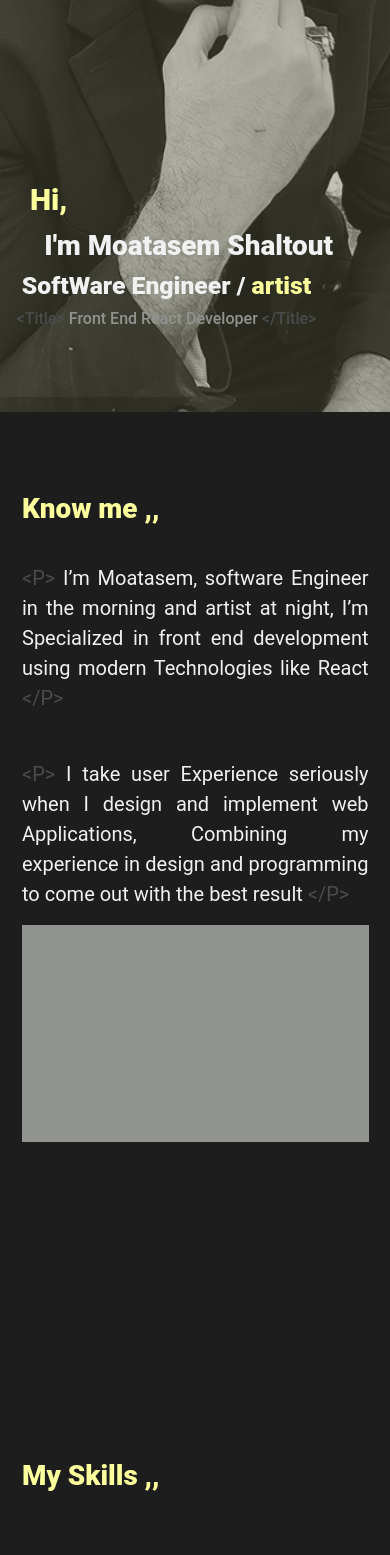
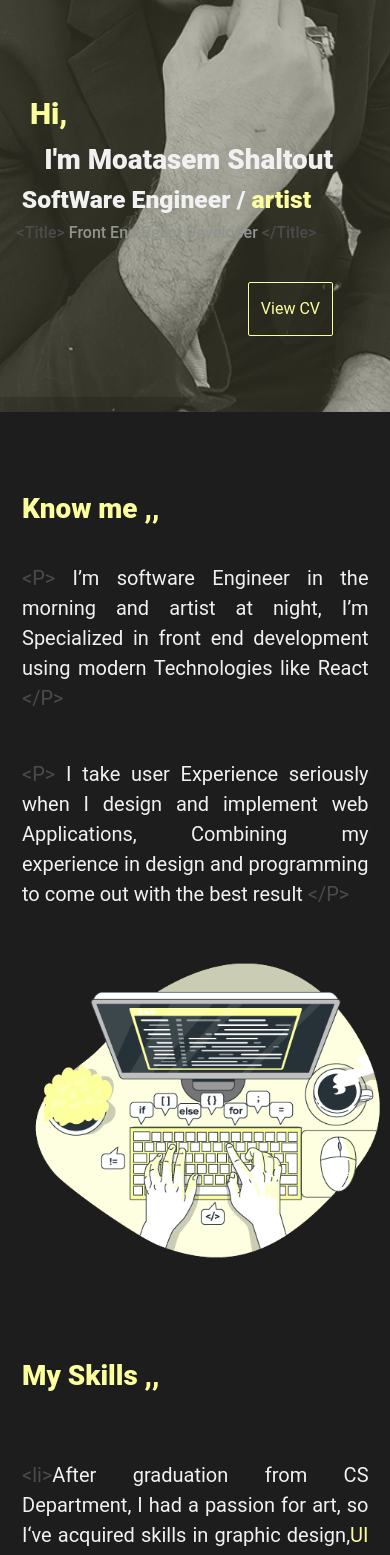
Before and after one commit to M3tesim/M3tesimu.github.io, a React (Create React App) app: page / in a window 390 px wide. Shown: the part 432-1987 px from the top of the page. Built offline with nearby package versions, Linux system fonts and the light colour scheme.

Commit message:
adding cv and contact me sample

```diff
--- a/src/App.css
+++ b/src/App.css
@@ -32,6 +32,12 @@ header button {
   border-style: solid;
   border-width: 0.75px;
   border-radius: 2px;
+}
+.btn a{
+  color:  var(--primaryColor);
+}
+.btn a:hover{
+  color:  white;
 }
 
 hr {
@@ -77,11 +83,12 @@ embed {
 
 .shifted {
   position: relative;
-  left: -4em;
+  left: 3em;
 }
 #hi-word {
   position: relative;
   top: -3em;
+  left:-1em;
 }
 
 .sidenav div {
@@ -123,7 +130,6 @@ embed {
 }
 .section {
   font-size: var(--basicFont);
-  padding-bottom: 5em;
 }
 
 .display-column {
@@ -185,7 +191,7 @@ embed {
 
 #profile-image {
   display: block;
-  max-height: 90%;
+  max-height: 100%;
   width: auto;
   position: relative;
   left: 5em;
@@ -202,12 +208,7 @@ embed {
   color: var(--reddishGray);
 }
 
-.some-image {
-  background-color: var(--meduimGray);
-  height: 50%;
-  width: 70%;
-  margin-left: 2em;
-}
+
 
 a {
   text-decoration: none;
@@ -269,7 +270,9 @@ button:disabled:hover {
 .links {
   display: flex;
   justify-content: space-evenly;
-  padding-top: 1em;
+  padding-top: .5em;
+  padding-bottom :.5em;
+
 }
 
 .menu-button {
@@ -290,7 +293,7 @@ z-index: 3;
 .active-menu-button::after,
 .menu-button::before,
 .menu-button::after {
-  background-color: #edd973;
+  background-color: var(--primaryColor);
   position: absolute;
   height: 4px;
   width: 30px;
@@ -474,14 +477,7 @@ height: 18em;
     background-color: #1d1d1d;
     transition: 0.3s;
   }
-  .some-image {
-    position: relative;
-    background-color: var(--meduimGray);
-    height: 50%;
-    max-width: 100%;
-    width: 100%;
-    left:-2em
-  }
+
   .skills {
     padding: 1em;
     width: 100%;
@@ -491,7 +487,9 @@ height: 18em;
   #Certifications {
     padding: 1em;
     margin-left: 0;
+    font-size:1rem;
   }
+
   .my-projects {
     margin-left: 10px;
   }
@@ -510,6 +508,13 @@ height: 18em;
     border: none;
     color: white;
   }
+
+  .links>a{
+    font-size: 1rem;
+    padding-right: 1em;
+    padding-left: 1em;
+  }
+
   .image-toggle {
     display: flex;
     background-color: var(--darkGray);
@@ -570,5 +575,8 @@ height: 18em;
 width:8em;
 height: 10em;
   }
-
+#icon-1{
+  width: 100%;
+  height: auto;
 }
+}
--- a/src/App.js
+++ b/src/App.js
@@ -5,6 +5,7 @@ import KnowMe from './component/knowMe';
 import MySkills from './component/mySkills';
 import  MyProjects  from './component/myProjects';
 import Art from './component/art'
+import ContactMe from './component/contactMe';
 function App() {
   return (
     <div className="App">
@@ -15,6 +16,7 @@ function App() {
       <MySkills/>
       <MyProjects/>
       <Art/>
+      <ContactMe/>
 
     </div>
   );
--- a/src/component/art.js
+++ b/src/component/art.js
@@ -9,7 +9,7 @@ import insta from "../assets/insta.png";
 
 function Art() {
   return (
-    <section className="  section">
+    <section  id="myArt" className="  section">
               <h1 className=" art-header  colored-font big-font">My Art ,,</h1>
 
       <div id="my-art">
--- /dev/null
+++ b/src/component/contactMe.js
@@ -0,0 +1,23 @@
+
+function ContactMe (){
+    return(
+
+  <section id="contact-me" className="container section" >
+
+<div>
+<h1 className="colored-font big-font">Contact me ,,</h1>
+<br/>
+
+<p> <span className="html-tag">{"<>"}</span>Email me at M3tsmSh@gmail.com <span className="html-tag">{"</>"}</span> </p>
+<br/>
+
+
+</div>
+
+        </section>
+    )
+}
+
+
+
+export default ContactMe;
--- a/src/component/knowMe.js
+++ b/src/component/knowMe.js
@@ -1,3 +1,4 @@
+import icon1 from '../assets/programin-icon1.png' ;
 
 function KnowMe (){
     return(
@@ -8,14 +9,19 @@ function KnowMe (){
 <h1 className="colored-font big-font">Know me ,,</h1>
 <br/>
 
-<p> <span className="html-tag">{"<P>"}</span> I’m Moatasem, software Engineer in the morning and artist at night, I’m Specialized in front end development using modern Technologies like React <span className="html-tag">{"</P>"}</span> </p>
+<p> <span className="html-tag">{"<P>"}</span> I’m  software Engineer in the morning and artist at night, I’m Specialized in front end development using modern Technologies like React <span className="html-tag">{"</P>"}</span> </p>
 <br/>
 
 
 <p><span className="html-tag">{"<P>"}</span> I take user Experience seriously when I design and implement web Applications, Combining my experience in design and programming to come out with the best result <span className="html-tag">{"</P>"}</span></p>
 </div>
-<div  className="some-image">
-
+<div  >
+<img
+          className="art-image"
+          src={icon1}
+          alt="icon"
+          id="icon-1"
+        />
 </div>
         </section>
     )
--- a/src/component/main.js
+++ b/src/component/main.js
@@ -10,9 +10,10 @@ function Main (){
 <header className="center">
 <div className="shifted">
 
-    <h1 className="big-font shifted"  > <span className="colored-font" id="hi-word">Hi,</span> I'm Moatasem Shaltout</h1>
+    <h1 className="big-font "  > <span className="colored-font" id="hi-word">Hi,</span> I'm Moatasem Shaltout</h1>
     <h2 className="big-font"> SoftWare Engineer / <span className="colored-font">artist</span></h2>
     <h6  className="gray-font"> <span className="html-tag">{" <Title>"}</span> Front End React Developer <span className="html-tag">{" </Title>"} </span> </h6>
+    <button className='btn'  >  <a  className='links' href='https://docs.google.com/document/d/1YKnWZzStboZ20Xi_I5m2dbzhM6_LpPqpH2Tk8FGQxGE/edit?usp=sharing' target="_blank">View CV</a> </button>
     </div>
 </header>
 
--- a/src/component/nav.js
+++ b/src/component/nav.js
@@ -42,7 +42,7 @@ class Nav extends Component {
             </a>
             <hr />
 
-            <a href="#my-art" onClick={() => this.toggleVeiw()}>
+            <a href="#myArt" onClick={() => this.toggleVeiw()}>
               My Art
             </a>
             <hr />
```
Also changed, not shown: src/assets/programin-icon1.png (added).
